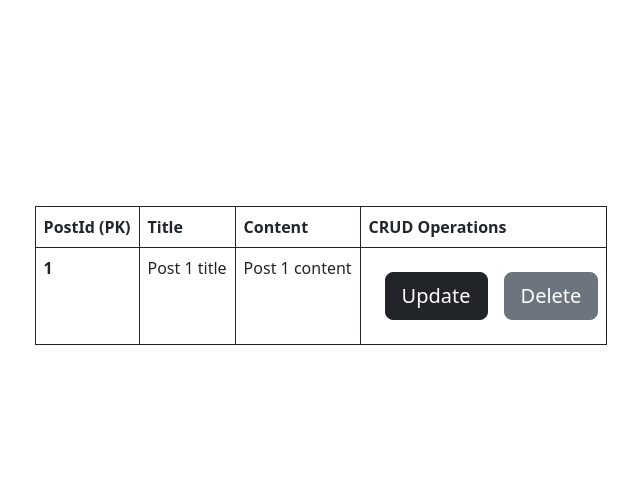
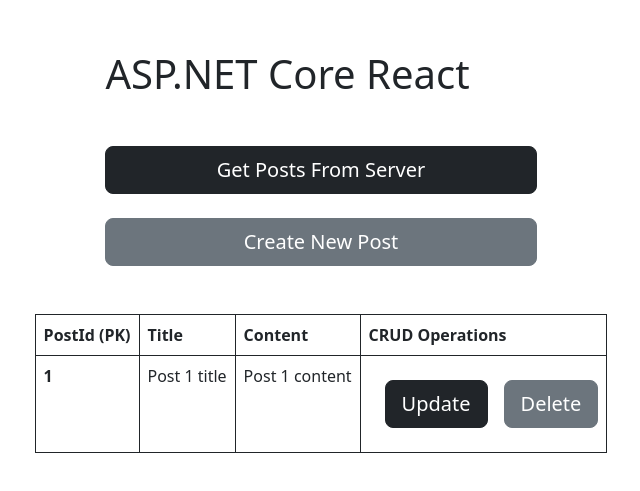
Before and after one commit to vgmda/ASPNETServer, a React (Create React App) app in the folder reactclient/: page / in a window 1280 px wide. Shown: the part 141-632 px from the top of the page, without its empty margins (319-959 px from the left). Built offline with nearby package versions, Linux system fonts and the light colour scheme.

Commit message:
Implement CORS Policy

```diff
--- a/reactclient/src/App.js
+++ b/reactclient/src/App.js
@@ -1,12 +1,38 @@
-import React from "react";
+import React, { useState } from "react";
 
 
 
 export default function App() {
+  const [posts, setPosts] = useState([]);
+  function getPosts() {
+    const url = 'https://localhost:7169/get-all-posts';
+
+    fetch(url, {
+      method: 'GET'
+    })
+      .then(response => response.json())
+      .then(postsFromServer => {
+        console.log(postsFromServer);
+        setPosts(postsFromServer);
+      })
+      .catch((error) => {
+        console.log(error);
+        alert(error);
+      });
+  }
+
   return (
     <div className="container">
       <div className="row min-vh-100">
         <div className="col d-flex flex-column justify-content-center align-items-center">
+          <div>
+            <h1>ASP.NET Core React</h1>
+            <div className="mt-5">
+              <button onClick={getPosts} className='btn btn-dark btn-lg w-100'>Get Posts From Server</button>
+              <button onClick={() => { }} className='btn btn-secondary btn-lg w-100 mt-4'>Create New Post</button>
+            </div>
+          </div>
+
           {renderPostsTable()}
         </div>
       </div>
```
Also changed, not shown: 2 other files (tests, documents, lock files or other folders).
